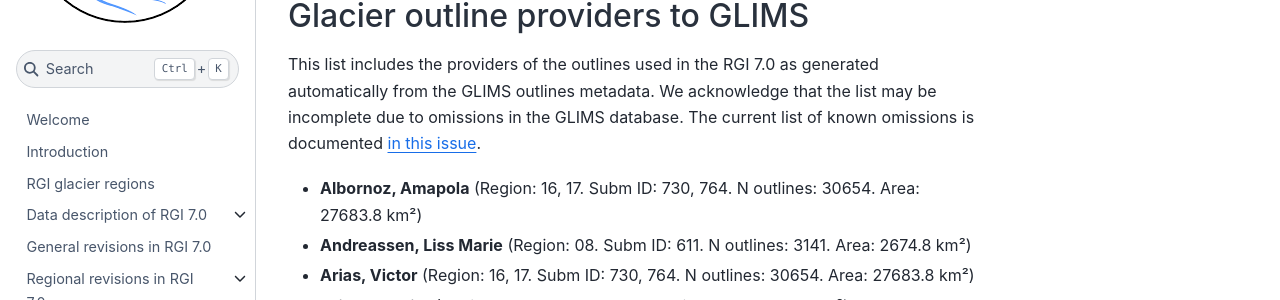
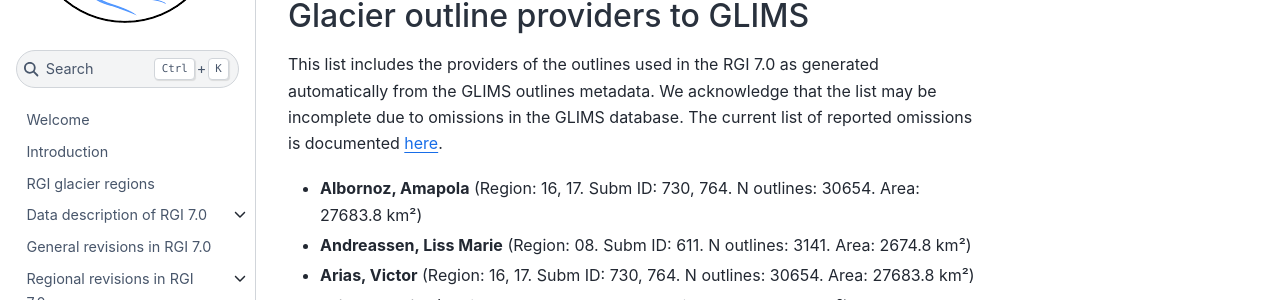
Before and after one commit to GLIMS-RGI/rgi_user_guide, a Jupyter Book: the page built from docs/appendix/contributors.md, in a window 1280 px wide and 900 px high, scrolled down 1548 px. Shown: the part 206-506 px from the top of the window. Built offline with Jupyter Book 1.0.4 settings and Sphinx 7.4.7 and the Sphinx Book theme 1.1.4, drawn with Linux system fonts in a browser that asks for light colours; pages that are not in the unit, such as notebooks, are missing from menus.

Commit message:
clarification

```diff
--- a/docs/appendix/contributors.md
+++ b/docs/appendix/contributors.md
@@ -50,7 +50,7 @@ Contributions to regional revisions sections: **Liss Marie Andreassen, Iestyn Ba
 
 ## Glacier outline providers to GLIMS
 
-This list includes the providers of the outlines used in the RGI 7.0 as generated automatically from the GLIMS outlines metadata. We acknowledge that the list may be incomplete due to omissions in the GLIMS database. The current list of known omissions is documented [in this issue](https://github.com/GLIMS-RGI/rgi_user_guide/issues/74).
+This list includes the providers of the outlines used in the RGI 7.0 as generated automatically from the GLIMS outlines metadata. We acknowledge that the list may be incomplete due to omissions in the GLIMS database. The current list of reported omissions is documented [here](https://github.com/GLIMS-RGI/rgi_user_guide/issues/74).
 
 - **Albornoz, Amapola** (Region: 16, 17. Subm ID: 730, 764. N outlines: 30654. Area: 27683.8 km²)
 - **Andreassen, Liss Marie** (Region: 08. Subm ID: 611. N outlines: 3141. Area: 2674.8 km²)
```
